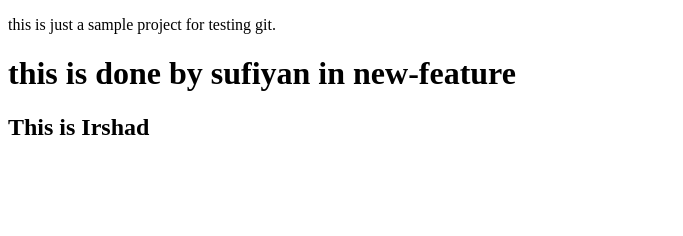
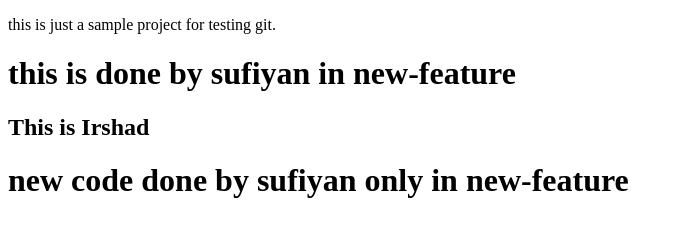
Before and after one commit to sufiyansakkeer/open-source-, a plain HTML site: page index.html in a window 1280 px wide. Shown: the whole page, without its empty margins (0-683 px from the left). Drawn offline with Linux system fonts and the light colour scheme.

Commit message:
chaned again the index file .

```diff
--- a/index.html
+++ b/index.html
@@ -13,6 +13,7 @@
 
     <h1> this is done by sufiyan in new-feature</h1>
     <h2>This is Irshad</h2>
+    <h1>new code done by sufiyan only in new-feature</h1>
 
 </body>
 </html>
```
